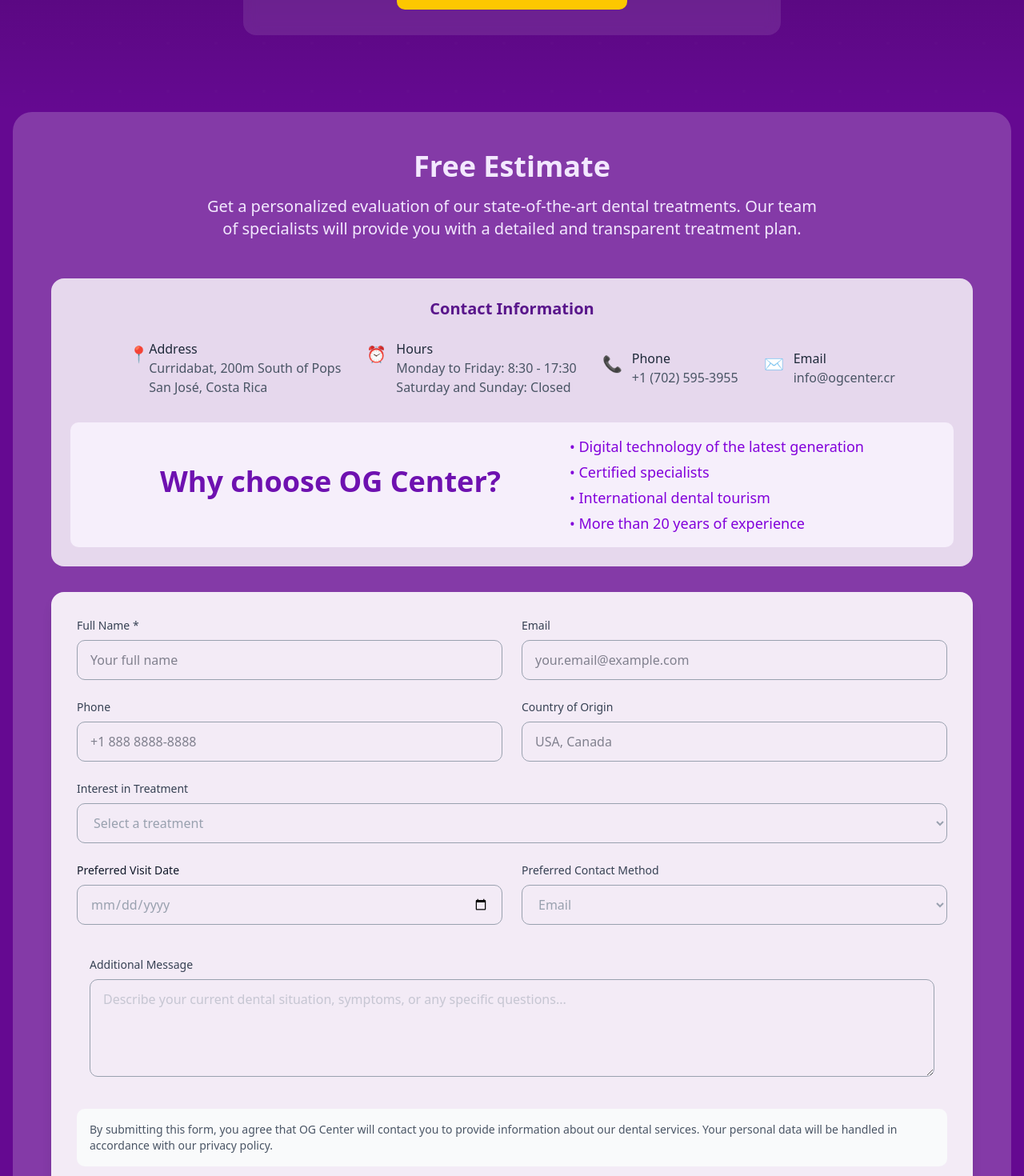
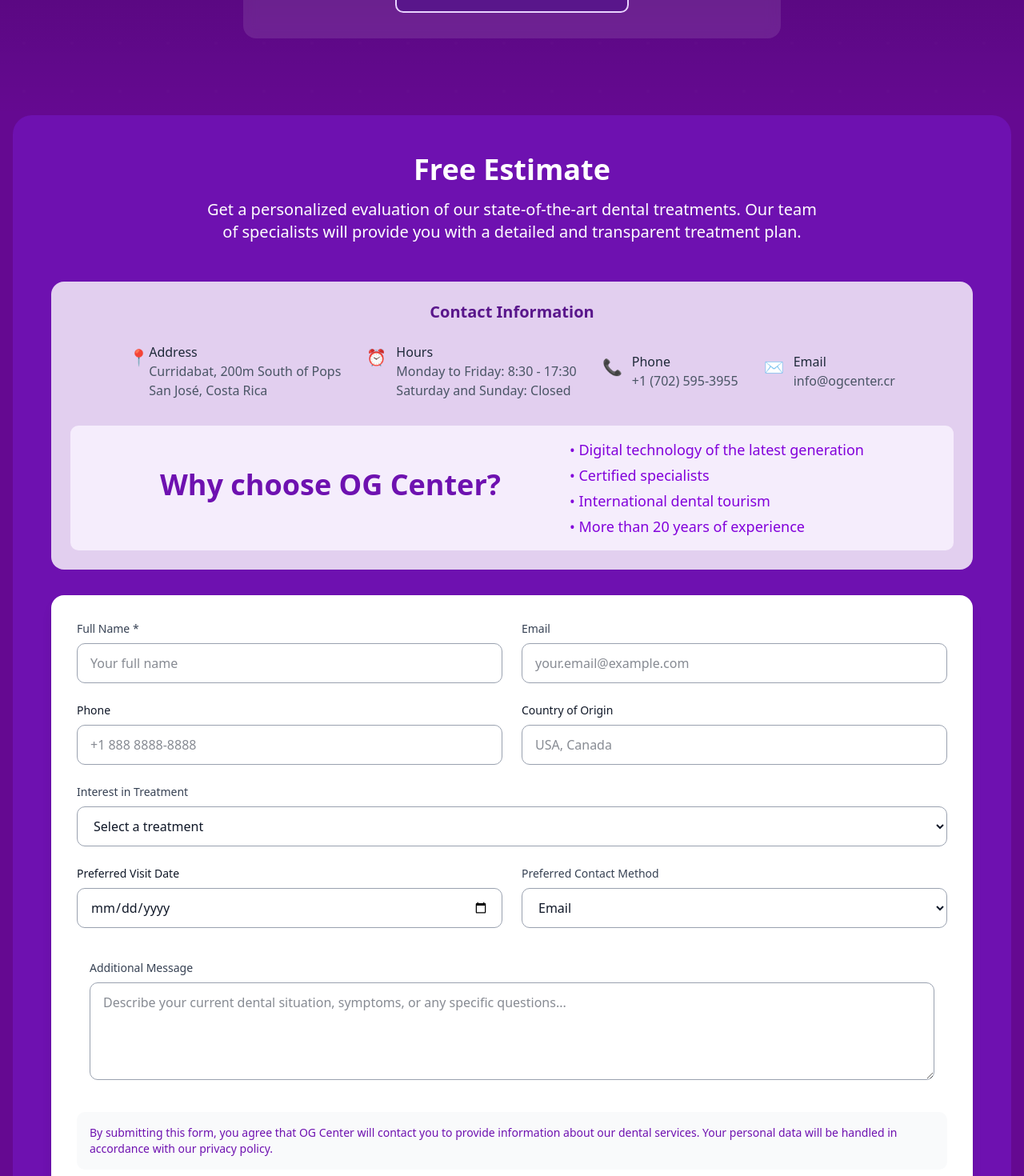
Before and after one commit to ocreamer888/dentalimplantcentercostarica, a Next.js app: page / in a window 1280 px wide. Shown: the part 8352-9822 px from the top of the page at 80% size. Built offline with nearby package versions, Linux system fonts and the light colour scheme.

Commit message:
Accessibility Updates 3

```diff
--- a/src/components/FreeEstimate/EstimateForm/index.tsx
+++ b/src/components/FreeEstimate/EstimateForm/index.tsx
@@ -189,14 +189,14 @@
   }
 
   return (
-    <div id="estimate-form" className="flex flex-col md:mx-4 rounded-3xl min-h-screen bg-white/20">
+    <div id="estimate-form" className="flex flex-col md:mx-4 rounded-3xl min-h-screen bg-purple-800">
 
 
       <div className="container mx-auto pt-12 md:py-12">
         <div className="max-w-6xl mx-auto">
           <div className="text-center mb-12">
-            <h2 className="text-4xl font-bold text-purple-100 mb-4">Free Estimate</h2>
-            <p className="text-xl text-balance text-purple-100 max-w-3xl mx-auto">
+            <h2 className="text-4xl font-bold text-white mb-4">Free Estimate</h2>
+            <p className="text-xl text-balance text-white max-w-3xl mx-auto">
             Get a personalized evaluation of our state-of-the-art dental treatments. Our team of specialists will provide you with a detailed and transparent treatment plan.
             </p>
           </div>
@@ -255,7 +255,7 @@
 
             {/* Form */}
             <div className="lg:col-span-2">
-              <div className="bg-white/90 rounded-2xl shadow-lg p-8">
+              <div className="bg-white rounded-2xl shadow-lg p-8">
                 <div className="space-y-6">
                   {error && (
                     <div className="flex items-center space-x-2 text-red-600 bg-red-50 p-3 rounded-lg">
@@ -300,7 +300,7 @@
 
                   <div className="grid md:grid-cols-2 gap-6">
                     <div>
-                      <label htmlFor="phone" className="block text-sm font-medium text-gray-700 mb-2">
+                      <label htmlFor="phone" className="block text-sm font-medium text-gray-900 mb-2">
                         Phone
                       </label>
                       <input
@@ -316,7 +316,7 @@
                     </div>
 
                     <div>
-                      <label htmlFor="country" className="block text-sm font-medium text-gray-700 mb-2">
+                      <label htmlFor="country" className="block text-sm font-medium text-gray-900 mb-2">
                         Country of Origin
                       </label>
                       <input
@@ -341,7 +341,7 @@
                       value={formData.treatment}
                       onChange={handleInputChange}
                       required
-                      className="w-full px-4 py-3 border border-gray-400 text-gray-400 rounded-lg focus:ring-2 focus:ring-blue-500 focus:border-transparent"
+                      className="w-full px-4 py-3 border border-gray-400 text-gray-900 rounded-lg focus:ring-2 focus:ring-blue-500 focus:border-transparent"
                     >
                       <option value="">Select a treatment</option>
                       {treatments.map(treatment => (
@@ -361,7 +361,7 @@
                         name="visitDate"
                         value={formData.visitDate}
                         onChange={handleInputChange}
-                        className="w-full px-4 py-3 border border-gray-400 text-gray-400 rounded-lg focus:ring-2 focus:ring-blue-500 focus:border-transparent"
+                        className="w-full px-4 py-3 border border-gray-400 text-gray-900 rounded-lg focus:ring-2 focus:ring-blue-500 focus:border-transparent"
                         min={new Date().toISOString().split('T')[0]}
                       />
                     </div>
@@ -375,7 +375,7 @@
                         name="preferredContact"
                         value={formData.preferredContact}
                         onChange={handleInputChange}
-                        className="w-full px-4 py-3 border border-gray-400 text-gray-400 rounded-lg focus:ring-2 focus:ring-blue-500 focus:border-transparent"
+                        className="w-full px-4 py-3 border border-gray-400 text-gray-900 rounded-lg focus:ring-2 focus:ring-blue-500 focus:border-transparent"
                       >
                         <option value="email">Email</option>
                         <option value="phone">Phone</option>
@@ -394,13 +394,13 @@
                       value={formData.message}
                       onChange={handleInputChange}
                       rows={4}
-                      className="w-full px-4 py-3 border border-gray-400 text-gray-400 rounded-lg focus:ring-2 focus:ring-blue-500 focus:border-transparent"
+                      className="w-full px-4 py-3 border border-gray-400 text-gray-900 rounded-lg focus:ring-2 focus:ring-blue-500 focus:border-transparent"
                       placeholder="Describe your current dental situation, symptoms, or any specific questions..."
                     />
                   </div>
 
                   <div className="bg-gray-50 p-4 rounded-lg">
-                    <p className="text-sm text-gray-600">
+                    <p className="text-sm text-purple-800">
                       By submitting this form, you agree that OG Center will contact you to provide information about our dental services. Your personal data will be handled in accordance with our privacy policy.
                     </p>
                   </div>
--- a/src/components/Home/CTA.tsx
+++ b/src/components/Home/CTA.tsx
@@ -101,7 +101,7 @@
             <Button
               variant="primary"
               size="lg"
-              className="bg-yellow-400 text-gray-800"
+              className="bg-purple-900 border-2 border-purple-200 text-gray-800"
             >
               Claim Your Free Estimate
             </Button>
```
